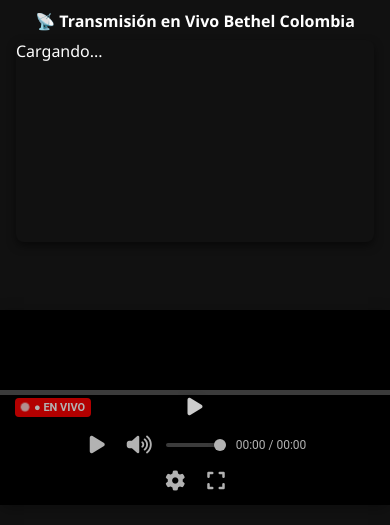
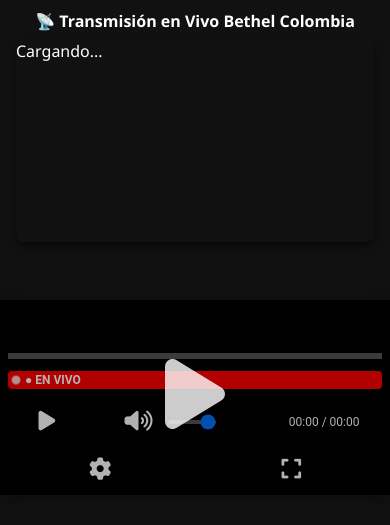
Before and after one commit to TheDoni10/MDR-Plus, a plain HTML site: page index.html in a window 390 px wide. Shown: the part 914-1439 px from the top of the page. Drawn offline with nearby package versions, Linux system fonts and the light colour scheme.

Commit message:
Update index.html

```diff
--- a/index.html
+++ b/index.html
@@ -51,6 +51,304 @@
       .hero h1 { font-size:1.5rem; }
       .hero p { font-size:0.9rem; }
       .live-stream-container header h1 { font-size:1rem; }
+
+
+  /* ==== Variables de Tema ==== */
+  :root {
+    --primary-red: #ff0000;
+    --control-bg: rgba(0, 0, 0, 0.7);
+    --control-hover: rgba(255, 255, 255, 0.2);
+    --progress-bar-bg: #555;
+    --progress-bar-fill: var(--primary-red);
+    --text-color: #fff;
+    --settings-menu-bg: #222;
+    --settings-menu-border: #555;
+    --settings-menu-hover: #444;
+  }
+
+  /* ==== Contenedor Principal ==== */
+  .custom-player {
+    position: relative;
+    width: 100%;
+    max-width: 900px;
+    margin: 20px auto;
+    background: #000;
+    font-family: 'Roboto', Arial, sans-serif;
+    overflow: hidden;
+    border-radius: 8px;
+    box-shadow: 0 4px 15px rgba(0, 0, 0, 0.3);
+  }
+
+  .custom-player video {
+    width: 100%;
+    height: auto;
+    display: block;
+    background: #000;
+  }
+
+  /* ==== Controles ==== */
+  .custom-controls {
+    position: absolute;
+    bottom: 0;
+    width: 100%;
+    background: linear-gradient(to top, var(--control-bg) 0%, transparent 100%);
+    color: var(--text-color);
+    display: flex;
+    flex-direction: column;
+    padding: 10px 20px;
+    transition: opacity 0.3s ease;
+  }
+
+  .custom-player.hide-controls .custom-controls {
+    opacity: 0;
+    pointer-events: none;
+  }
+
+  .controls-top-row,
+  .controls-bottom-row {
+    display: flex;
+    justify-content: space-between;
+    align-items: center;
+  }
+
+  .controls-top-row {
+    margin-bottom: 8px;
+  }
+
+  .controls-left,
+  .controls-right {
+    display: flex;
+    gap: 10px;
+    align-items: center;
+  }
+
+  .custom-player button {
+    background: none;
+    border: none;
+    color: var(--text-color);
+    font-size: 22px;
+    cursor: pointer;
+    padding: 5px;
+    border-radius: 4px;
+    transition: background 0.2s ease;
+  }
+
+  .custom-player button:hover {
+    background: var(--control-hover);
+  }
+
+  /* ==== Live Indicator ==== */
+  .live-indicator {
+    display: flex;
+    align-items: center;
+    gap: 5px;
+    background: var(--primary-red);
+    padding: 4px 8px;
+    border-radius: 4px;
+    font-size: 13px;
+    font-weight: bold;
+  }
+
+  .live-indicator::before {
+    content: '';
+    width: 8px;
+    height: 8px;
+    background: #fff;
+    border-radius: 50%;
+    animation: pulse 1.5s infinite;
+  }
+
+  @keyframes pulse {
+    0%,100% { transform: scale(1); opacity: 1; }
+    50%      { transform: scale(1.1); opacity: 0.8; }
+  }
+
+  /* ==== Progress Bar ==== */
+  .progress-bar-container {
+    position: relative;
+    height: 5px;
+    background: var(--progress-bar-bg);
+    cursor: pointer;
+    margin-bottom: 8px;
+  }
+
+  .progress-bar-fill {
+    height: 100%;
+    width: 0;
+    background: var(--progress-bar-fill);
+    transition: width 0.1s linear;
+  }
+
+  /* ==== Volume Slider ==== */
+  .volume-container { display: flex; align-items: center; gap: 8px; }
+  .volume-slider {
+    width: 80px;
+    height: 4px;
+    background: var(--progress-bar-bg);
+    appearance: none;
+    border-radius: 2px;
+    cursor: grab;
+  }
+  .volume-slider::-webkit-slider-thumb,
+  .volume-slider::-moz-range-thumb {
+    width: 12px;
+    height: 12px;
+    background: var(--text-color);
+    border-radius: 50%;
+    cursor: grab;
+    box-shadow: 0 0 5px rgba(0,0,0,0.5);
+    appearance: none;
+  }
+
+  /* ==== Settings Menu ==== */
+  .settings-menu {
+    position: absolute;
+    bottom: 70px;
+    right: 20px;
+    display: none;
+    flex-direction: column;
+    background: var(--settings-menu-bg);
+    border: 1px solid var(--settings-menu-border);
+    border-radius: 6px;
+    overflow: hidden;
+    z-index: 10;
+  }
+  .settings-menu button {
+    padding: 10px 15px;
+    text-align: left;
+    font-size: 14px;
+    color: var(--text-color);
+    background: none;
+    border: none;
+    transition: background 0.2s ease;
+    cursor: pointer;
+  }
+  .settings-menu button:hover {
+    background: var(--settings-menu-hover);
+  }
+
+  /* ==== Go Live Button ==== */
+  .go-live-button {
+    background: var(--primary-red);
+    color: #fff;
+    padding: 6px 12px;
+    border-radius: 20px;
+    font-size: 14px;
+    font-weight: bold;
+    display: none;
+    cursor: pointer;
+    transition: background 0.2s ease;
+  }
+  .go-live-button:hover {
+    background: #cc0000;
+  }
+
+  /* ==== Time Display ==== */
+  .time-display {
+    font-size: 14px;
+    min-width: 90px;
+    text-align: right;
+  }
+
+  /* ==== Play Overlay ==== */
+  .play-overlay {
+    position: absolute;
+    inset: 0;
+    display: flex;
+    align-items: center;
+    justify-content: center;
+    background: rgba(0,0,0,0.3);
+    cursor: pointer;
+    z-index: 12;
+    transition: opacity 0.3s ease;
+  }
+  .play-overlay.hidden { opacity: 0; pointer-events: none; }
+  .play-overlay button {
+    font-size: 80px;
+    color: rgba(255,255,255,0.8);
+    background: none;
+    border: none;
+  }
+
+  /* ==== Media Queries (Móviles) ==== */
+  @media (max-width: 768px) {
+    .custom-player {
+      margin: 10px auto;
+      border-radius: 0;
+    }
+    .custom-controls {
+      padding: 6px 10px;
+      font-size: 0.9rem;
+      flex-direction: column;
+      gap: 6px;
+    }
+    .controls-top-row,
+    .controls-bottom-row {
+      flex-direction: column;
+      align-items: stretch;
+      gap: 6px;
+    }
+    .live-indicator {
+      font-size: 0.85rem;
+      padding: 3px 6px;
+    }
+    .go-live-button {
+      display: block;
+      width: 100%;
+      text-align: center;
+      font-size: 0.85rem;
+      padding: 4px 0;
+    }
+    .controls-left,
+    .controls-right {
+      justify-content: space-around;
+    }
+    .custom-player button {
+      font-size: 1.1rem;
+      padding: 6px;
+    }
+    .volume-slider {
+      width: 4rem;
+    }
+    .time-display {
+      font-size: 0.8rem;
+    }
+    .progress-bar-container {
+      height: 6px;
+    }
+  }
+
+  @media (max-width: 480px) {
+    .custom-controls {
+      padding: 4px 8px;
+      gap: 4px;
+    }
+    .controls-left,
+    .controls-right {
+      gap: 8px;
+    }
+    .live-indicator {
+      font-size: 0.75rem;
+      padding: 2px 4px;
+    }
+    .go-live-button {
+      font-size: 0.75rem;
+      padding: 3px 0;
+    }
+    .custom-player button {
+      font-size: 1.4rem;
+      padding: 8px;
+    }
+    .volume-slider {
+      width: 3rem;
+    }
+    .time-display {
+      font-size: 0.75rem;
+    }
+    .play-overlay button {
+      font-size: 5rem;
+    }
+
     }
   </style>
 </head>
@@ -191,349 +489,8 @@
 
 
 
-<!DOCTYPE html>
-<html lang="es">
-<head>
-    <meta charset="UTF-8" />
-    <meta name="viewport" content="width=device-width, initial-scale=1.0" />
-    <title>Reproductor de Video Personalizado</title>
-    <link rel="stylesheet" href="https://cdnjs.cloudflare.com/ajax/libs/font-awesome/6.5.0/css/all.min.css" />
-    <style>
-        /* Variables CSS para colores */
-        :root {
-            --primary-red: #ff0000;
-            --control-bg: rgba(0, 0, 0, 0.7);
-            --control-hover: rgba(255, 255, 255, 0.2);
-            --progress-bar-bg: #555;
-            --progress-bar-fill: var(--primary-red);
-            --text-color: #fff;
-            --settings-menu-bg: #222;
-            --settings-menu-border: #555;
-            --settings-menu-hover: #444;
-        }
 
-        /* Reproductor personalizado */
-        .custom-player {
-            position: relative;
-            max-width: 900px; /* Ancho máximo para el reproductor */
-            margin: 20px auto;
-            background: #000;
-            font-family: 'Roboto', Arial, sans-serif; /* Fuente más moderna */
-            overflow: hidden;
-            border-radius: 8px; /* Bordes redondeados */
-            box-shadow: 0 4px 15px rgba(0, 0, 0, 0.3); /* Sombra para profundidad */
-        }
 
-        .custom-player video {
-            width: 100%;
-            height: auto;
-            display: block; /* Evita espacios debajo del video */
-            background: #000;
-        }
-
-        .custom-controls {
-            position: absolute;
-            bottom: 0;
-            width: 100%;
-            background: linear-gradient(to top, var(--control-bg) 0%, rgba(0, 0, 0, 0) 100%); /* Gradiente sutil */
-            color: var(--text-color);
-            display: flex;
-            flex-direction: column;
-            padding: 10px 20px;
-            box-sizing: border-box;
-            transition: opacity 0.3s ease-in-out; /* Suavizar aparición/desaparición */
-            opacity: 1;
-            pointer-events: auto; /* Permite interacción con los controles */
-        }
-
-        .custom-player:hover .custom-controls,
-        .custom-controls.active { /* Mantiene los controles visibles cuando se interactúa */
-            opacity: 1;
-        }
-
-        .custom-player.hide-controls .custom-controls {
-            opacity: 0;
-            pointer-events: none; /* Deshabilita interacción cuando están ocultos */
-        }
-
-        .controls-top-row {
-            display: flex;
-            justify-content: space-between;
-            align-items: center;
-            margin-bottom: 8px;
-        }
-
-        .controls-bottom-row {
-            display: flex;
-            justify-content: space-between;
-            align-items: center;
-        }
-
-        .live-indicator {
-            background: var(--primary-red);
-            color: white;
-            padding: 4px 8px;
-            font-size: 13px;
-            border-radius: 4px;
-            font-weight: bold;
-            display: flex;
-            align-items: center;
-            gap: 5px;
-        }
-
-        .live-indicator::before {
-            content: '';
-            display: inline-block;
-            width: 8px;
-            height: 8px;
-            background: white;
-            border-radius: 50%;
-            animation: pulse 1.5s infinite;
-        }
-
-        @keyframes pulse {
-            0% { transform: scale(1); opacity: 1; }
-            50% { transform: scale(1.1); opacity: 0.8; }
-            100% { transform: scale(1); opacity: 1; }
-        }
-
-        .settings-menu {
-            display: none; /* Oculto por defecto, se muestra con JS */
-            position: absolute;
-            bottom: 70px; /* Espacio sobre los controles */
-            right: 20px;
-            background: var(--settings-menu-bg);
-            border: 1px solid var(--settings-menu-border);
-            border-radius: 6px;
-            flex-direction: column;
-            z-index: 10;
-            min-width: 120px;
-            box-shadow: 0 2px 10px rgba(0, 0, 0, 0.4);
-        }
-
-        .settings-menu button {
-            background: none;
-            color: var(--text-color);
-            padding: 10px 15px;
-            border: none;
-            text-align: left;
-            width: 100%;
-            cursor: pointer;
-            font-size: 14px;
-            transition: background-color 0.2s ease;
-        }
-
-        .settings-menu button:hover {
-            background-color: var(--settings-menu-hover);
-        }
-
-        .progress-bar-container {
-            position: absolute;
-            top: 0;
-            left: 0;
-            width: 100%;
-            height: 5px; /* Altura de la barra de progreso */
-            background: var(--progress-bar-bg);
-            cursor: pointer;
-            z-index: 11; /* Asegura que esté encima de los controles */
-        }
-
-        .progress-bar-fill {
-            height: 100%;
-            width: 0%;
-            background: var(--progress-bar-fill);
-            border-radius: 3px;
-            transition: width 0.1s linear; /* Transición más suave */
-        }
-
-        .seek-handle {
-            position: absolute;
-            height: 12px;
-            width: 12px;
-            background: var(--progress-bar-fill);
-            border-radius: 50%;
-            top: 50%;
-            transform: translate(-50%, -50%);
-            display: none; /* Oculto por defecto, se muestra al pasar el mouse */
-        }
-
-        .progress-bar-container:hover .seek-handle {
-            display: block;
-        }
-
-        /* Controles individuales */
-        .custom-player button {
-            background: none;
-            border: none;
-            color: var(--text-color);
-            font-size: 22px; /* Iconos más grandes */
-            cursor: pointer;
-            padding: 5px 8px; /* Espaciado interno */
-            border-radius: 4px;
-            transition: background-color 0.2s ease;
-        }
-
-        .custom-player button:hover {
-            background-color: var(--control-hover);
-        }
-
-        /* Grupo de controles izquierdos/derechos */
-        .controls-left,
-        .controls-right {
-            display: flex;
-            gap: 10px;
-            align-items: center;
-        }
-
-        /* Barra de volumen */
-        .volume-container {
-            display: flex;
-            align-items: center;
-            gap: 8px;
-        }
-
-        .volume-slider {
-            width: 80px;
-            height: 4px;
-            background: var(--progress-bar-bg);
-            -webkit-appearance: none; /* Eliminar estilos por defecto */
-            appearance: none;
-            border-radius: 2px;
-            cursor: grab;
-        }
-
-        .volume-slider::-webkit-slider-thumb {
-            -webkit-appearance: none;
-            appearance: none;
-            width: 12px;
-            height: 12px;
-            background: var(--text-color);
-            border-radius: 50%;
-            cursor: grab;
-            box-shadow: 0 0 5px rgba(0, 0, 0, 0.5);
-        }
-
-        .volume-slider::-moz-range-thumb {
-            width: 12px;
-            height: 12px;
-            background: var(--text-color);
-            border-radius: 50%;
-            cursor: grab;
-            box-shadow: 0 0 5px rgba(0, 0, 0, 0.5);
-        }
-
-        /* Estilo para el botón de ir a en vivo */
-        .go-live-button {
-            background: var(--primary-red);
-            color: white;
-            padding: 6px 12px;
-            border-radius: 20px;
-            font-size: 14px;
-            font-weight: bold;
-            display: none; /* Oculto por defecto, se muestra cuando no está en vivo */
-            cursor: pointer;
-            transition: background-color 0.2s ease;
-        }
-
-        .go-live-button:hover {
-            background: #cc0000;
-        }
-
-        /* Tiempo y duración */
-        .time-display {
-            font-size: 14px;
-            min-width: 90px; /* Asegura espacio para el tiempo */
-            text-align: right;
-        }
-
-        /* Centrar ícono de play inicial */
-        .play-overlay {
-            position: absolute;
-            top: 0;
-            left: 0;
-            width: 100%;
-            height: 100%;
-            display: flex;
-            justify-content: center;
-            align-items: center;
-            background-color: rgba(0, 0, 0, 0.3);
-            cursor: pointer;
-            z-index: 12;
-            transition: opacity 0.3s ease;
-        }
-
-        .play-overlay.hidden {
-            opacity: 0;
-            pointer-events: none;
-        }
-
-        .play-overlay button {
-            font-size: 80px; /* Botón de play grande */
-            color: rgba(255, 255, 255, 0.8);
-            text-shadow: 0 0 10px rgba(0, 0, 0, 0.5);
-        }
-
-        .play-overlay button:hover {
-            color: rgba(255, 255, 255, 1);
-            background: none;
-        }
-
-        /* Responsividad */
-        @media (max-width: 768px) {
-            .custom-player {
-                border-radius: 0; /* Quita bordes redondeados en móviles */
-            }
-
-            .custom-controls {
-                padding: 8px 15px;
-                font-size: 14px;
-            }
-
-            .custom-player button {
-                font-size: 20px;
-                padding: 4px 6px;
-            }
-
-            .live-indicator {
-                font-size: 11px;
-                padding: 3px 6px;
-            }
-
-            .time-display {
-                font-size: 12px;
-                min-width: 70px;
-            }
-
-            .volume-slider {
-                width: 60px;
-            }
-        }
-
-        @media (max-width: 480px) {
-            .custom-controls {
-                flex-direction: column;
-                gap: 5px;
-            }
-
-            .controls-bottom-row {
-                flex-wrap: wrap; /* Permite que los elementos se envuelvan */
-                justify-content: center;
-                gap: 5px;
-            }
-
-            .controls-left,
-            .controls-right {
-                width: 100%;
-                justify-content: center;
-            }
-
-            .settings-menu {
-                bottom: 120px; /* Ajuste para el menú de ajustes en móvil */
-                right: 50%;
-                transform: translateX(50%);
-            }
-        }
-    </style>
 </head>
 <body>
 
```
